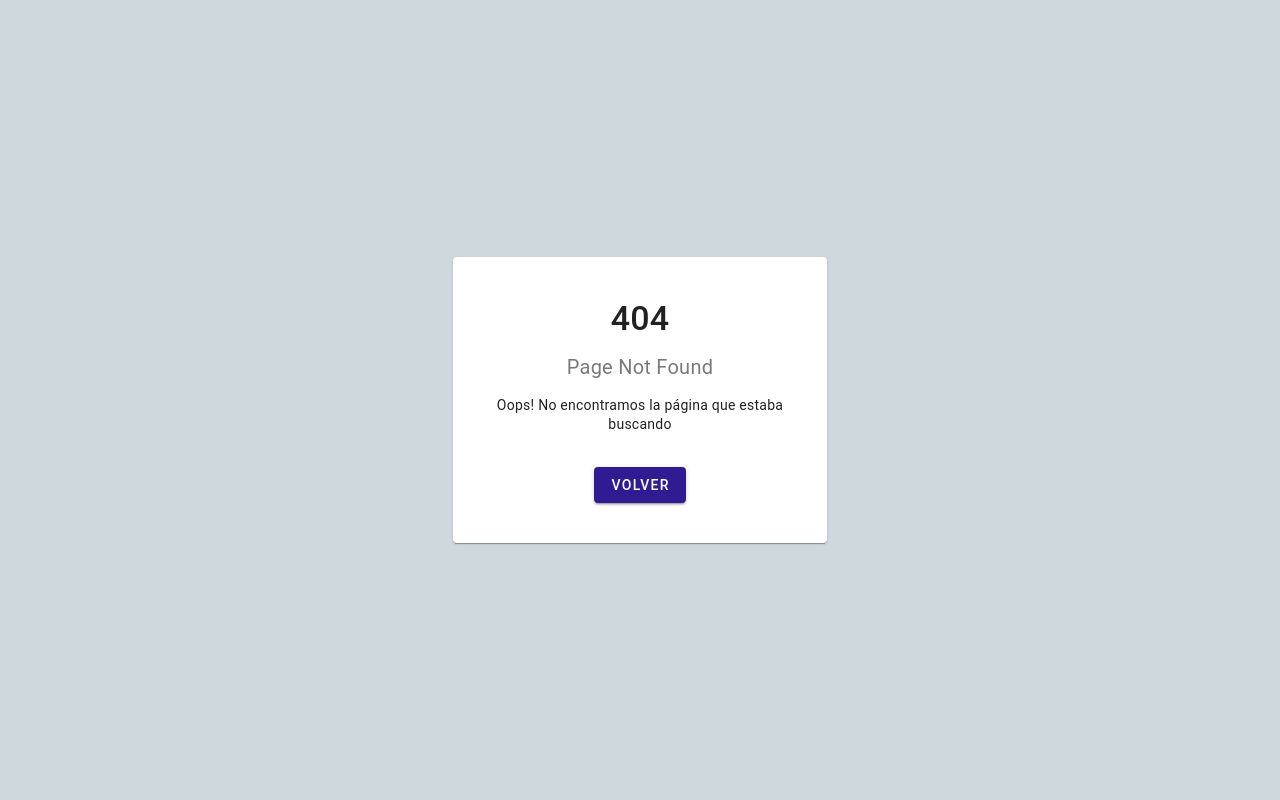
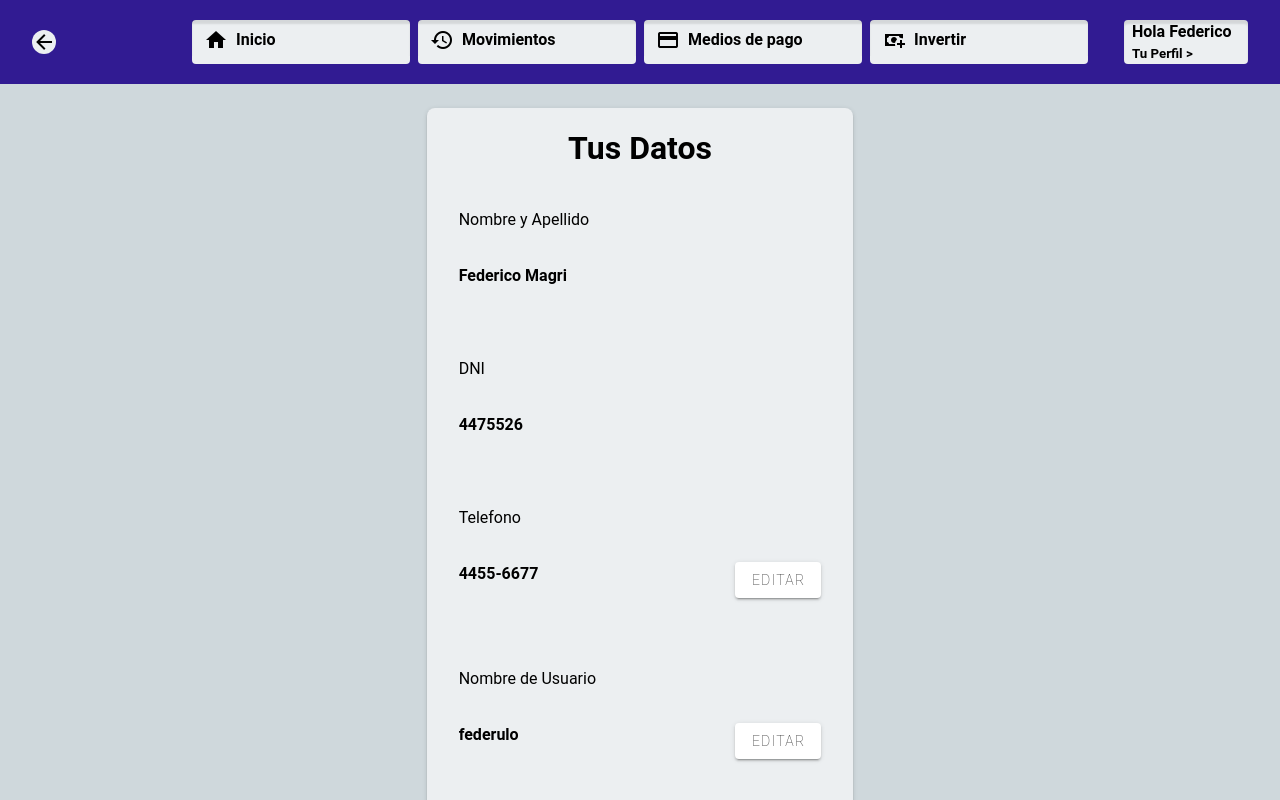
Before and after one commit to jicanta/HCI-Web, a Vue app in the folder HCI-Web/: page /mydata in a window 1280 px wide. Before the commit this address had no page. Shown: the top 800 px of the page. Built offline with nearby package versions, Linux system fonts and the light colour scheme.

Commit message:
added myData page

```diff
--- /dev/null
+++ b/HCI-Web/src/Pantallas/MyData.vue
@@ -0,0 +1,78 @@
+<!--nombre, apellido, dni, num telefono, nombre usuario, contraseña-->
+
+<script setup lang="js">
+
+import ButtonsNavBarWithBack from '@/components/ButtonsNavBarWithBack.vue';
+import Section from '@/components/Section.vue';
+import AppDivision from '@/components/AppDivision.vue';
+import BodyGrid from '@/components/BodyGrid.vue';
+import DataComponent from '@/components/DataComponent.vue';
+
+const data = {
+    name: "Federico Magri",
+    dni: 4475526,
+    telephone: "4455-6677",
+    username: "federulo",
+    cvu: "33333333333333333",
+    alias: "fmagri.logo"
+}
+const dataAndName = [
+  {name:"Nombre y Apellido", content: data.name, editable: false},
+  {name:"DNI", content: data.dni, editable: false},
+  {name:"Telefono", content: data.telephone, editable: true},
+  {name:"Nombre de Usuario", content: data.username, editable: true},
+  {name:"CVU", content: data.cvu, editable: false},
+  {name:"Alias", content: data.alias, editable: true}
+]
+
+</script>
+
+<template>
+
+    <v-main class="main-container bg-background" fluid>
+    <ButtonsNavBarWithBack link_back="/"/>
+
+    <BodyGrid>
+      <AppDivision class="ma-4" cols="12" sm="10" md="10" lg="4">
+        <Section class="">
+          <h1>Tus Datos</h1>
+          <DataComponent v-for="dataAndName in dataAndName"
+          :propName="dataAndName.name"
+          :content="dataAndName.content"
+          :editable="dataAndName.editable"
+          class="pa-0"
+          />
+        </Section>
+      </AppDivision>
+    </BodyGrid>
+  </v-main>
+
+</template>
+
+
+<style scoped>
+.main-container {
+  display: flex;
+  flex-direction: column;
+  align-items: center;
+  width: 100%;
+}
+
+.inside-section {
+  display: flex;
+  flex-direction: column;
+  width: 100%;
+  height: 100%;
+  justify-content: flex-start;
+  align-items: center;
+}
+
+.input {
+  display: flex;
+  flex-direction: column;
+  width: 100%;
+  height: 100%;
+  justify-content: flex-start;
+}
+
+</style>
--- a/HCI-Web/src/Pantallas/PantallaInicio.vue
+++ b/HCI-Web/src/Pantallas/PantallaInicio.vue
@@ -142,7 +142,7 @@
                     <v-btn rounded="lg" size="x-large" class=text-capitalize width="200px" append-icon="mdi-arrow-down" color="primary" elevation="4" @click="goToRoute('/deposit')" >Ingresar</v-btn>
                   </v-container>
                   <v-container class="function">
-                    <v-btn rounded="lg" size="x-large" class=text-capitalize width="200px" append-icon="mdi-pencil" color="primary"  elevation="4">Tus datos</v-btn>
+                    <v-btn rounded="lg" size="x-large" class=text-capitalize width="200px" append-icon="mdi-pencil" color="primary"  elevation="4" @click="goToRoute('/mydata')">Tus datos</v-btn>
                   </v-container>
               </v-col>
   	          <v-col cols="auto" class="pl-0" >
--- a/HCI-Web/src/Pantallas/SignUpPage.vue
+++ b/HCI-Web/src/Pantallas/SignUpPage.vue
@@ -1,6 +1,6 @@
 <template>
   <v-container class="fill-height">
-    <v-row align="center" justify="center">
+    <v-row allign="center" justify="center">
       <v-col cols="12" sm="10" md="8" lg="6">
         <v-card class="elevation-12 pa-8">
           <v-card-title class="text-h4 mb-6 text-center">Registrarse</v-card-title>
--- a/HCI-Web/src/components/ButtonsNavBar.vue
+++ b/HCI-Web/src/components/ButtonsNavBar.vue
@@ -48,7 +48,7 @@
   const profile = {text: "Tu Perfil  >", icon: "mdi-account", selected: false, route: "", name: "Federico"}
 
   const profileOptions = [
-    {text: "Tus Datos", icon: "mdi-pencil", selected: false, route: ""},
+    {text: "Tus Datos", icon: "mdi-pencil", selected: false, route: "/mydata"},
     {text: "Más", icon: "mdi-dots-horizontal-circle-outline", selected: false, route: "/more"},
     {text: "Cerrar Sesion", icon: "mdi-logout", selected: false, route: ""}
   ]
--- a/HCI-Web/src/components/ButtonsNavBarWithBack.vue
+++ b/HCI-Web/src/components/ButtonsNavBarWithBack.vue
@@ -45,7 +45,7 @@
   const profile = {text: "Tu Perfil >", name: "Federico"}
 
   const profileOptions = [
-    {text: "Tus Datos", icon: "mdi-pencil", selected: false, route: ""},
+    {text: "Tus Datos", icon: "mdi-pencil", selected: false, route: "/mydata"},
     {text: "Más", icon: "mdi-dots-horizontal-circle-outline", selected: false, route: "/more"},
     {text: "Cerrar Sesion", icon: "mdi-logout", selected: false, route: ""}
   ]
--- /dev/null
+++ b/HCI-Web/src/components/DataComponent.vue
@@ -0,0 +1,53 @@
+<script setup>
+
+import { defineProps} from 'vue';
+import { ref } from 'vue';
+
+const data = defineProps(['propName', 'content', 'editable']);
+
+const editing = ref(false);
+
+function changeEditingState(){
+    editing.value = !editing.value;
+}
+
+</script>
+
+<template>
+    <v-container class="inside-section d-flex pt-5">
+        <v-container class="container">
+            {{data.propName}}
+        </v-container>
+        <v-container class="container flex-row">
+            <p v-if="editing == false" class="font-weight-bold text-colortext2">{{data.content}}</p>
+            <v-text-field v-else
+            v-model="data.content"
+            class="font-weight-thin inputField"
+            :label="`Introduzca un nuevo ${data.propName}`"
+            variant="underlined"
+            >
+            </v-text-field>
+            <template v-if="editable">
+                <v-btn v-if="!editing" class="font-weight-thin bg-" @click="changeEditingState">Editar</v-btn>
+                <v-btn v-else class="font-weight-thin bg-" @click="changeEditingState">Guardar</v-btn>
+            </template>
+        </v-container>
+        <v-divider class="my-2"/>
+    </v-container>
+</template>
+
+<style>
+
+.container{
+    display: flex;
+    justify-content: space-between;
+    padding-left: 2%;
+    padding-right: 2%;
+    padding: 1%;
+}
+.inputField{
+    padding-right: 5%;
+    height: 5%;
+}
+
+</style>
--- a/HCI-Web/src/components/Section.vue
+++ b/HCI-Web/src/components/Section.vue
@@ -12,6 +12,7 @@
   .section {
     padding: 16px;
     display: flex;
+    flex-direction: column;
     flex-grow: 1;
     width: 100%;
     align-items: center;
--- a/HCI-Web/src/router/index.js
+++ b/HCI-Web/src/router/index.js
@@ -11,6 +11,7 @@ import AddPaymentMethodPage from '@/Pantallas/AddPaymentMethodPage.vue';
 import RecoverPasswordPage from '@/Pantallas/RecoverPasswordPage.vue';
 import InvestPage from '@/Pantallas/InvestPage.vue';
 import PaymentMethodsPage from '@/Pantallas/PaymentMethodsPage.vue';
+import MyData from '@/Pantallas/MyData.vue';
 
 
 const routes = [
@@ -24,7 +25,8 @@ const routes = [
   { path: '/sign-up', name: 'SignUp', component: SignUpPage },
   { path: '/add-payment-method', name: 'AddPaymentMethod', component: AddPaymentMethodPage},
   { path: '/recover-password', name: 'RecoverPassword', component: RecoverPasswordPage},
-  { path: '/invest', name: 'Invest', component: InvestPage}
+  { path: '/invest', name: 'Invest', component: InvestPage},
+  { path: '/mydata', name: 'My Data', component: MyData}
 ];
 
 const router = createRouter({
```
